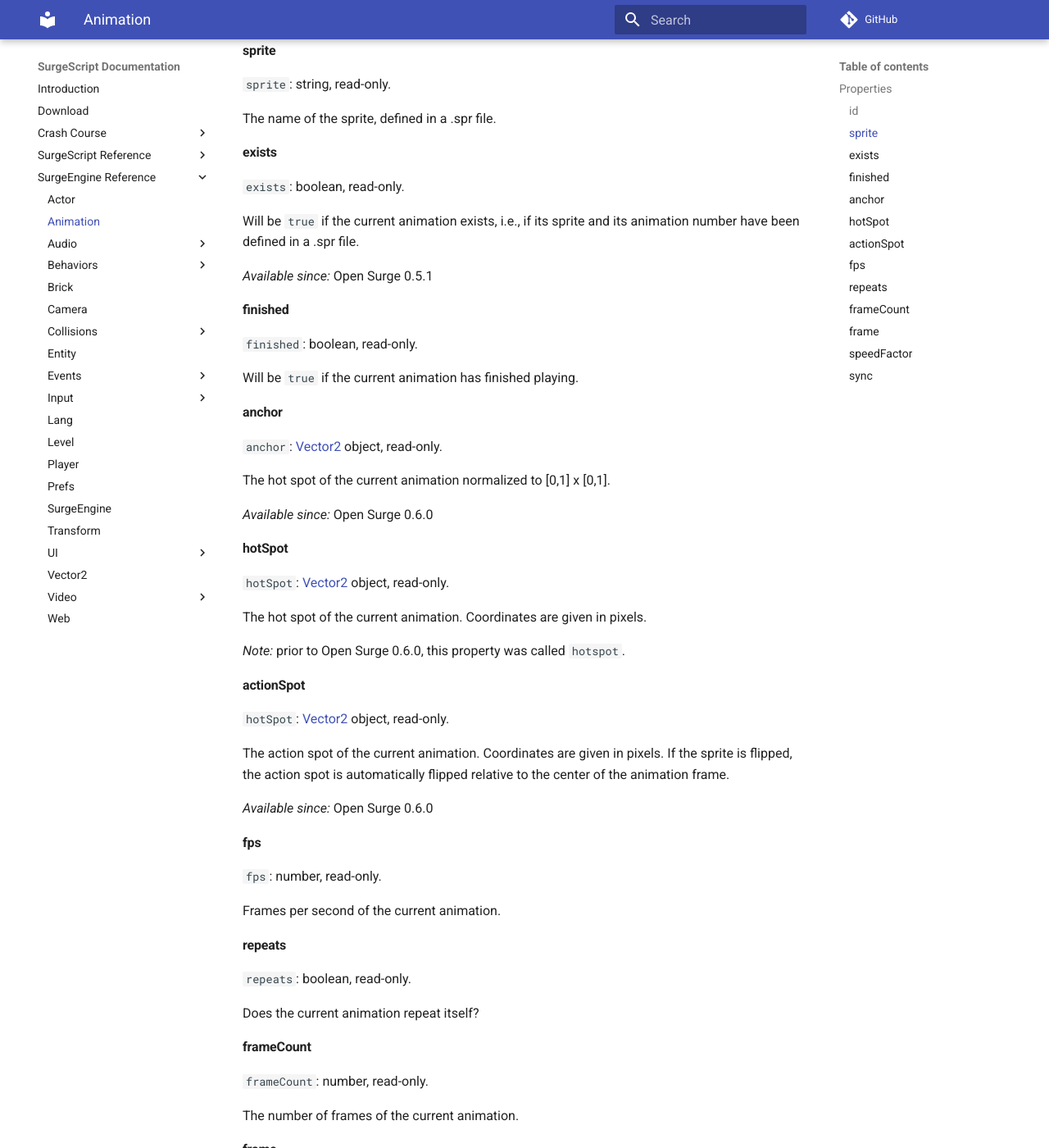
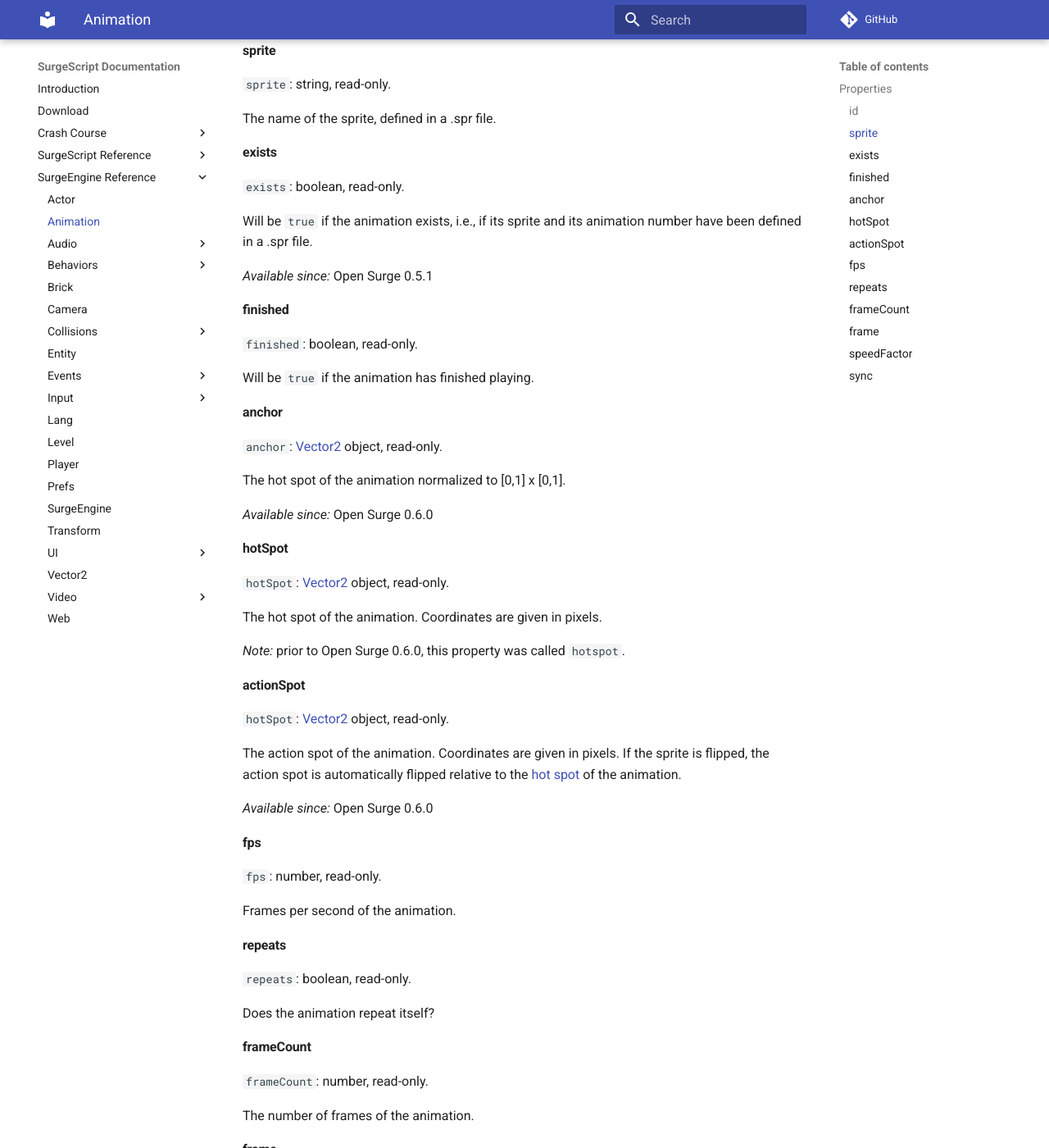
Before and after one commit to alemart/surgescript, an MkDocs documentation site: the page built from docs/engine/animation.md, in a window 1280 px wide and 1400 px high, scrolled down 705 px. Shown: the whole window at 82% size. Built offline with MkDocs 1.6.1 and Material for MkDocs 9.7.7, drawn with Linux system fonts in a browser that asks for light colours; comment, search, counter and statistics services are not loaded; some of the changed text lies outside the part shown.

Commit message:
Change the description of the action spot and change a few more words

```diff
--- a/docs/engine/animation.md
+++ b/docs/engine/animation.md
@@ -27,7 +27,7 @@ Properties
 
 `id`: number.
 
-The number of the current animation, defined in a .spr file.
+The number of the animation, defined in a .spr file.
 
 #### sprite
 
@@ -39,7 +39,7 @@ The name of the sprite, defined in a .spr file.
 
 `exists`: boolean, read-only.
 
-Will be `true` if the current animation exists, i.e., if its sprite and its animation number have been defined in a .spr file.
+Will be `true` if the animation exists, i.e., if its sprite and its animation number have been defined in a .spr file.
 
 *Available since:* Open Surge 0.5.1
 
@@ -47,13 +47,13 @@ Will be `true` if the current animation exists, i.e., if its sprite and its anim
 
 `finished`: boolean, read-only.
 
-Will be `true` if the current animation has finished playing.
+Will be `true` if the animation has finished playing.
 
 #### anchor
 
 `anchor`: [Vector2](/engine/vector2) object, read-only.
 
-The hot spot of the current animation normalized to [0,1] x [0,1].
+The hot spot of the animation normalized to [0,1] x [0,1].
 
 *Available since:* Open Surge 0.6.0
 
@@ -61,7 +61,7 @@ The hot spot of the current animation normalized to [0,1] x [0,1].
 
 `hotSpot`: [Vector2](/engine/vector2) object, read-only.
 
-The hot spot of the current animation. Coordinates are given in pixels.
+The hot spot of the animation. Coordinates are given in pixels.
 
 *Note:* prior to Open Surge 0.6.0, this property was called `hotspot`.
 
@@ -69,7 +69,7 @@ The hot spot of the current animation. Coordinates are given in pixels.
 
 `hotSpot`: [Vector2](/engine/vector2) object, read-only.
 
-The action spot of the current animation. Coordinates are given in pixels. If the sprite is flipped, the action spot is automatically flipped relative to the center of the animation frame.
+The action spot of the animation. Coordinates are given in pixels. If the sprite is flipped, the action spot is automatically flipped relative to the [hot spot](#hotspot) of the animation.
 
 *Available since:* Open Surge 0.6.0
 
@@ -77,19 +77,19 @@ The action spot of the current animation. Coordinates are given in pixels. If th
 
 `fps`: number, read-only.
 
-Frames per second of the current animation.
+Frames per second of the animation.
 
 #### repeats
 
 `repeats`: boolean, read-only.
 
-Does the current animation repeat itself?
+Does the animation repeat itself?
 
 #### frameCount
 
 `frameCount`: number, read-only.
 
-The number of frames of the current animation.
+The number of frames of the animation.
 
 #### frame
 
@@ -107,4 +107,4 @@ While the [FPS](#fps) rate controls the speed of the animation, the speed factor
 
 `sync`: boolean.
 
-Is the current animation is synchronized? A synchronized animation is a repeating animation that displays the same frame across multiple sprites. Defaults to `false`.
+Is the animation is synchronized? A synchronized animation is a repeating animation that displays the same frame across multiple sprites. Defaults to `false`.
```
Also changed, not shown: docs/engine/actor.md (+3 -3 lines).
